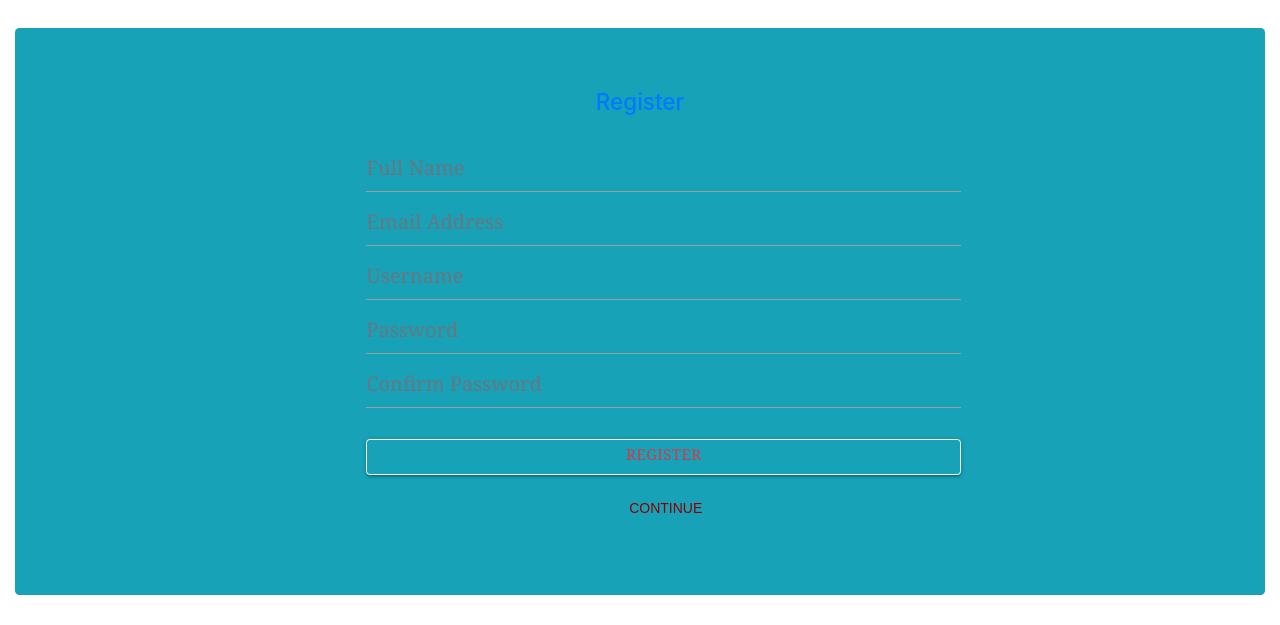
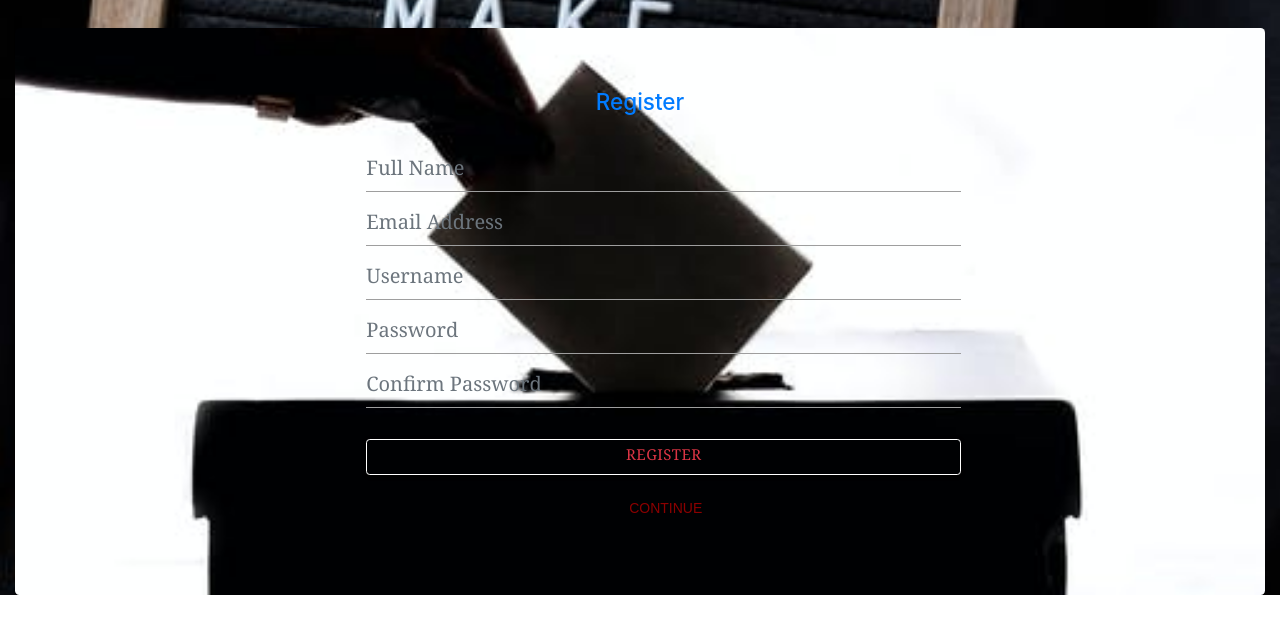
Before and after one commit to Akumucollins/Voting-App, a plain HTML site: page index.html in a window 1280 px wide. Shown: the part 180-805 px from the top of the page. Drawn offline with Linux system fonts and the light colour scheme.

Commit message:
corrected the background image and the anchor tag

```diff
--- a/css/forget.css
+++ b/css/forget.css
@@ -8,7 +8,7 @@ h1 {
 }
 
 .container-fluid {
-  background-image: url("./images/makeChoice.jpeg");
+  background-image: url("/images/makeChoice.jpeg");
   background-attachment: fixed;
   background-repeat: no-repeat;
   background-position: center;
@@ -16,7 +16,7 @@ h1 {
   background-size: cover;
 }
 .jumbotron {
-  background-image: url("./images/vote.jpeg");
+  background-image: url("/images/vote.jpeg");
   background-repeat: no-repeat;
   background-position: center;
   background-size: 50vh;
--- a/css/login.css
+++ b/css/login.css
@@ -8,7 +8,7 @@ h1 {
 }
 
 .container-fluid {
-  background-image: url("./images/makeChoice.jpeg");
+  background-image: url("/images/makeChoice.jpeg");
   background-attachment: fixed;
   background-repeat: no-repeat;
   background-position: center;
@@ -75,7 +75,7 @@ input:checked + .slider.slider.round:before {
 }
 
 .jumbotron {
-  background-image: url("./images/vote.jpeg");
+  background-image: url("/images/vote.jpeg");
   background-repeat: no-repeat;
   background-position: center;
   background-size: 50vh;
--- a/css/register.css
+++ b/css/register.css
@@ -8,7 +8,7 @@ h1{
 }
 
 .container-fluid {
-  background-image: url("./images/makeChoice.jpeg");
+  background-image: url("/images/makeChoice.jpeg");
   background-attachment: fixed;
   background-repeat: no-repeat;
   background-position: center;
@@ -16,7 +16,7 @@ h1{
   background-size: cover;
 }
 .jumbotron {
-  background-image: url("./images/vote.jpeg");
+  background-image: url("/images/vote.jpeg");
   background-repeat: no-repeat;
   background-position: center;
   background-size: 50vh;
--- a/index.html
+++ b/index.html
@@ -63,7 +63,7 @@
                         setTimeout(function () { x.className = x.className.replace("show", ""); }, 3000);
                     }
                 </script><br>
-                <a href="logn.html"
+                <a href="login.html"
                     style="text-decoration: none; font-family: 'Play', sans-serif; color: darkred; font-size: 14px;">&nbsp;CONTINUE</a>
             </div>
         </div>
```
